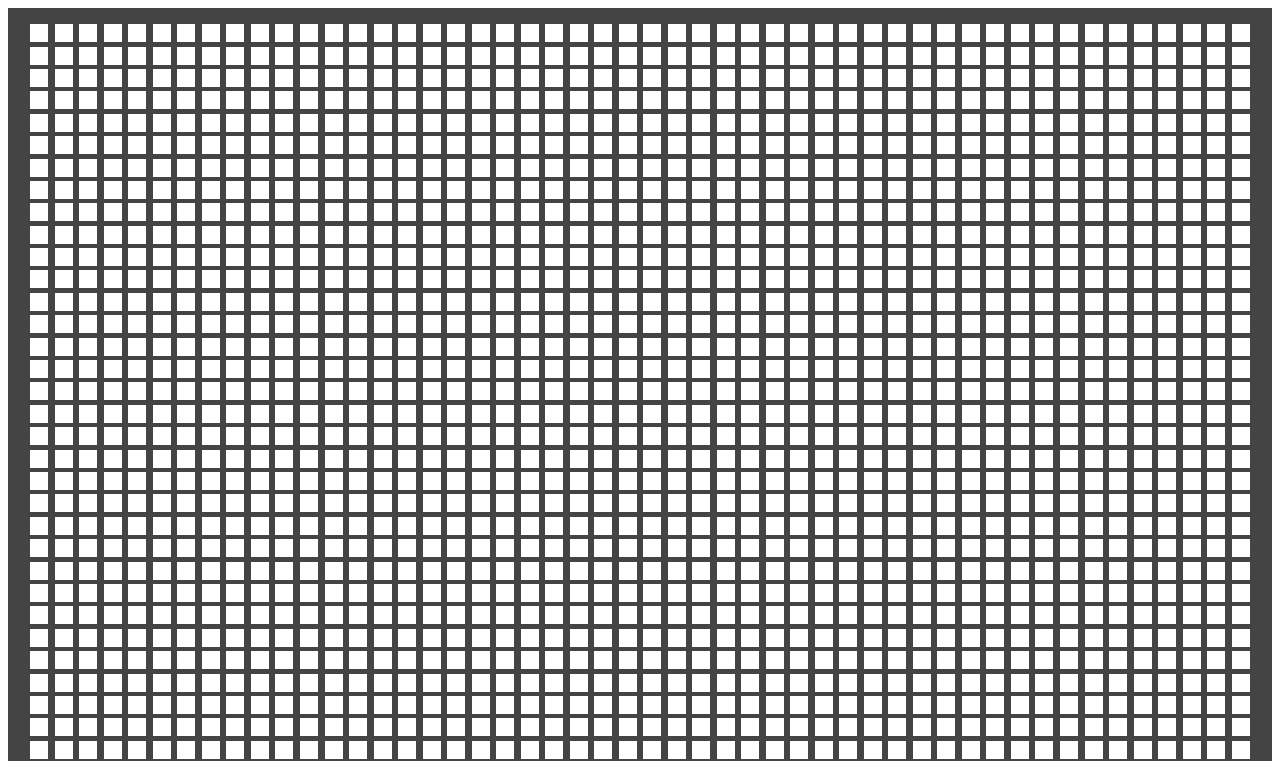
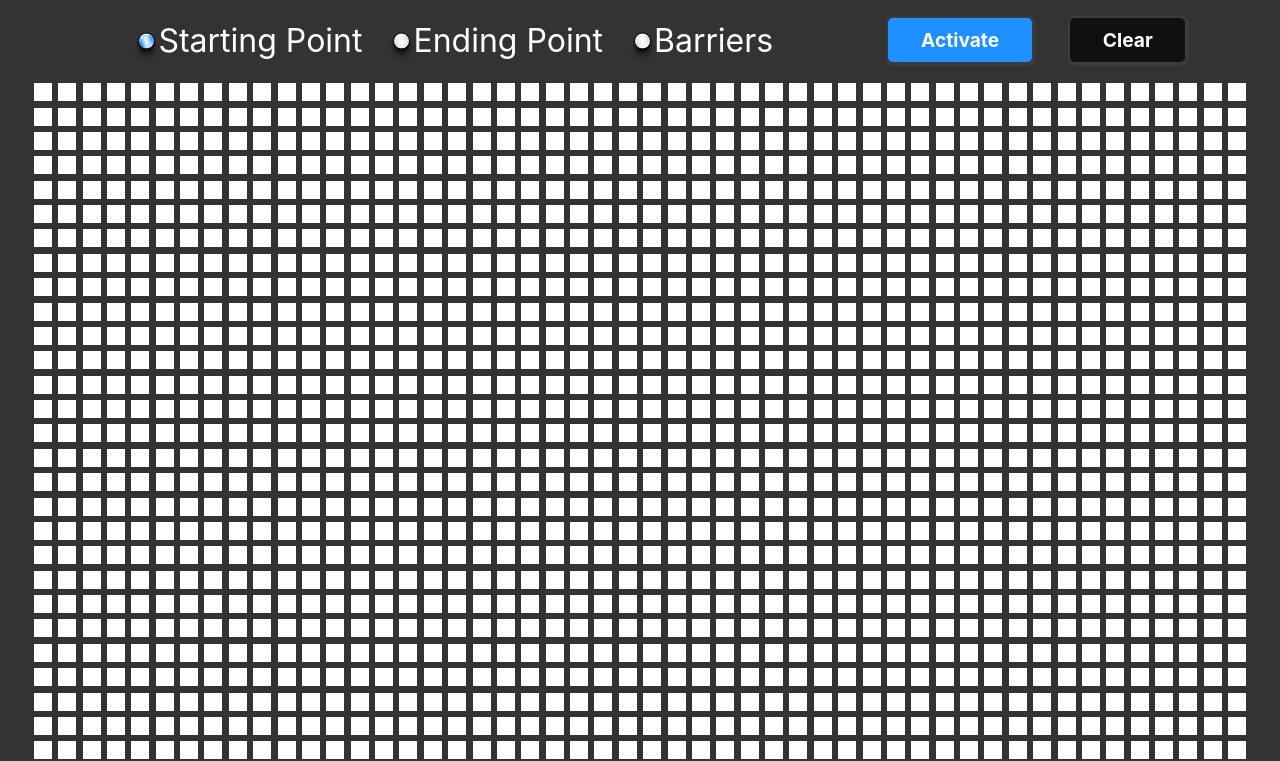
Before and after one commit to GranotOn/Pathfinding-Algorithms-Visualizor, a Svelte app: page / in a window 1280 px wide. Shown: the top 761 px of the page. Built offline with nearby package versions, Linux system fonts and the light colour scheme.

Commit message:
Added toolbar

```diff
--- a/public/global.css
+++ b/public/global.css
@@ -5,9 +5,8 @@ html, body {
 }
 
 body {
-	color: #333;
 	margin: 0;
-	padding: 8px;
+	padding: 0;
 	box-sizing: border-box;
 	font-family: -apple-system, BlinkMacSystemFont, "Segoe UI", Roboto, Oxygen-Sans, Ubuntu, Cantarell, "Helvetica Neue", sans-serif;
 }
--- a/src/App.svelte
+++ b/src/App.svelte
@@ -1,7 +1,12 @@
 <script>
   import Board from "./Components/Board.svelte";
+  import Toolbar from "./Components/Toolbar.svelte";
   import { beforeUpdate } from "svelte";
+  import { mouse } from "./stores.js";
 
+  function handleMouse(b) {
+    mouse.update((n) => n = b);
+  }
   var board = [];
   beforeUpdate(() => {
     const rows = 50;
@@ -9,18 +14,34 @@
 	board = new Array(rows).fill(0).map(() => new Array(columns).fill(0));
   });
 
-  let state = 2;
-
+  /**
+   * State indexes:
+   * 0 = white - Not, but can traverse
+   * 1 = blue - Starting point
+   * 2 = aquamarine - current cell
+   * 3 = orangy - End point
+   * 4 = gray - wall
+   * 5 = black - finished traversing
+   */
 </script>
 
 <style>
-	main {
+  main {
+    background-color: #333;
+    min-height: 100vh;
+    min-width: 100vw;
+    margin: auto;
+  }
+
+	div {
 		min-width: 50em;
 		min-height: 50em;
-		background-color: #444;
 	}
 </style>
 
-<main>
-  <Board {board} state={state} />
+<main on:mousedown={() => handleMouse(true)} on:mouseup={() => handleMouse(false)}>
+  <Toolbar />
+  <div>
+    <Board {board} />
+  </div>
 </main>
--- a/src/Components/Board.svelte
+++ b/src/Components/Board.svelte
@@ -1,25 +1,22 @@
 <script>
-    export let board, state = 0;
+    export let board;
 
     import Cell from "./Cell.svelte"
 </script>
 
 <style>
     .board {
-        min-width: 50em;
-        min-height: 50em;
         display: flex;
         flex-direction: column;
-        padding: 1em;
+        align-items: center;
+        width: 100%;
+        height: 100%;
+        margin: auto;
     }
 
     .row {
-        margin-bottom: .4em;
-        width: 100%;
-        height: 1em;
         display: flex;
         flex-direction: row;
-        justify-content: space-evenly;
     }
 
 </style>
@@ -29,7 +26,7 @@
     {#each board as row, i}
         <div class="row">
             {#each board[i] as cell}
-                <Cell cell={cell} state={state}/>
+                <Cell cell={cell} />
             {/each}
         </div>
     {/each}
--- a/src/Components/Cell.svelte
+++ b/src/Components/Cell.svelte
@@ -1,36 +1,54 @@
 <script>
-  export let cell = 0,
-    state = 0;
+  export let cell = 0;
   let cellDiv;
 
-  import { start, end } from "../stores.js";
+  import { start, end, state, mouse } from "../stores.js";
   import { afterUpdate } from "svelte";
 
+  let _state = state;
+  state.subscribe((val) => {
+    _state = val;
+  });
+
   afterUpdate(() => {
-    if ($start !== cellDiv && cell === 2) {
-      cell = end === cellDiv ? 3 : 0;
+    //After updating check if my state changed
+    if ($start !== cellDiv && cell === 3) {
+      //Check if I'm still endpoint
+      cell = $end === cellDiv ? 3 : 0;
       cellDiv.style.backgroundColor = cellToClass();
     }
 
-    if ($end !== cellDiv && cell === 3) {
-      cell = start === cellDiv ? 2 : 0;
+    if ($end !== cellDiv && cell === 1) {
+      //Check if I'm still starting-point
+      cell = $start === cellDiv ? 1 : 0;
       cellDiv.style.backgroundColor = cellToClass();
     }
   });
 
   function clickHandler() {
-    if (state === 1) {
+    if (_state === 1) {
+      //Start point
       if ($end === cellDiv) $end = null;
 
       $start = cellDiv;
-      cell = 2;
-    } else if (state === 2) {
+      cell = 1;
+    } else if (_state === 3) {
+      //End point
       if ($start === cellDiv) $start = null;
-
       $end = cellDiv;
       cell = 3;
+    } else if (_state === 4) {
+      //Barriers
+      if ($start === cellDiv) $start = null;
+      if ($end === cellDiv) $end = null;
+      cell = 4;
     }
     cellDiv.style.backgroundColor = cellToClass();
+  }
+
+  function handleMouse() {
+    if ($mouse && _state === 4)
+      clickHandler();
   }
 
   function cellToClass() {
@@ -43,6 +61,10 @@
         return "mediumaquamarine";
       case 3:
         return "rgb(240, 63, 10)";
+      case 4:
+        return "gray";
+      case 5:
+        return "black";
     }
   }
 </script>
@@ -51,12 +73,16 @@
   div {
     width: 1em;
     height: 1em;
-    border: 1px solid white;
-    margin: 0.2px;
+    border: 1px solid transparent;
+    margin: 0.2em;
     transition: all 200ms;
     background-color: white;
     cursor: pointer;
   }
 </style>
 
-<div class="cell" bind:this={cellDiv} on:click={clickHandler} />
+<div
+  class="cell"
+  bind:this={cellDiv}
+  on:mousemove={handleMouse}
+  on:click={clickHandler} />
--- a/src/Components/Toolbar.svelte
+++ b/src/Components/Toolbar.svelte
@@ -0,0 +1,94 @@
+<script>
+  import { state } from "../stores.js";
+  function formHandler(e) {
+    state.update(n => n = parseInt(e.target.value));
+  }
+</script>
+
+<style>
+  div {
+    position: sticky;
+    width: 100%;
+    height: 5em;
+    display: flex;
+    flex-direction: row;
+    align-items: center;
+    justify-content: center;
+  }
+
+  form {
+    display: flex;
+    flex-direction: row;
+    justify-content: space-evenly;
+    align-items: center;
+    margin: 0 4em;
+  }
+
+  input {
+    background-color: #ddd;
+    background-image: -webkit-linear-gradient(
+        0deg,
+        transparent 20%,
+        hsla(0, 0%, 100%, 0.7),
+        transparent 80%
+      ),
+      -webkit-linear-gradient(45deg, transparent 20%, hsla(0, 0%, 100%, 0.7), transparent
+            80%);
+    border: 1px transparent;
+    border-radius: 10px;
+    box-shadow: inset 0 1px 1px hsla(0, 0%, 100%, 0.8),
+      0 0 0 1px hsla(0, 0%, 0%, 0.6), 0 2px 3px hsla(0, 0%, 0%, 0.6),
+      0 4px 3px hsla(0, 0%, 0%, 0.4), 0 6px 6px hsla(0, 0%, 0%, 0.2),
+      0 10px 6px hsla(0, 0%, 0%, 0.2);
+    cursor: pointer;
+    display: inline-block;
+    transform: translateY(30%);
+    height: 15px;
+    width: 15px;
+    margin-right: 4px;
+    -webkit-appearance: none;
+  }
+
+  input:checked {
+    background-color: dodgerblue;
+  }
+
+  label {
+    cursor: pointer;
+    font-size: 2em;
+    margin-right: 1em;
+    color: #fff;
+  }
+  button {
+    padding: 0.5em 1.7em;
+    margin: 1em;
+    border-radius: 5px;
+    font-size: 1.2em;
+    font-weight: bold;
+    cursor: pointer;
+    color: #fff;
+    border: none;
+    box-shadow: 1px 1px 1px 3px rgba(66, 65, 65, 0.678);
+  }
+
+  .primary {
+    background-color: dodgerblue;
+  }
+
+  .secondary {
+    background-color: rgba(0, 0, 0, 0.678);
+  }
+</style>
+
+<div>
+  <form on:change={formHandler}>
+    <input id="a" name="rad" type="radio" value="1" checked />
+    <label for="a"><span>Starting Point</span></label>
+    <input id="b" name="rad" type="radio" value="3" />
+    <label for="b"><span>Ending Point</span></label>
+    <input id="c" name="rad" type="radio" value="4" />
+    <label for="c"><span>Barriers</span></label>
+  </form>
+  <button class="primary">Activate</button>
+  <button class="secondary">Clear</button>
+</div>
--- a/src/stores.js
+++ b/src/stores.js
@@ -2,3 +2,5 @@ import { writable } from "svelte/store";
 
 export const start = writable(null);
 export const end = writable(null);
+export const state = writable(1);
+export const mouse = writable(false);
```
